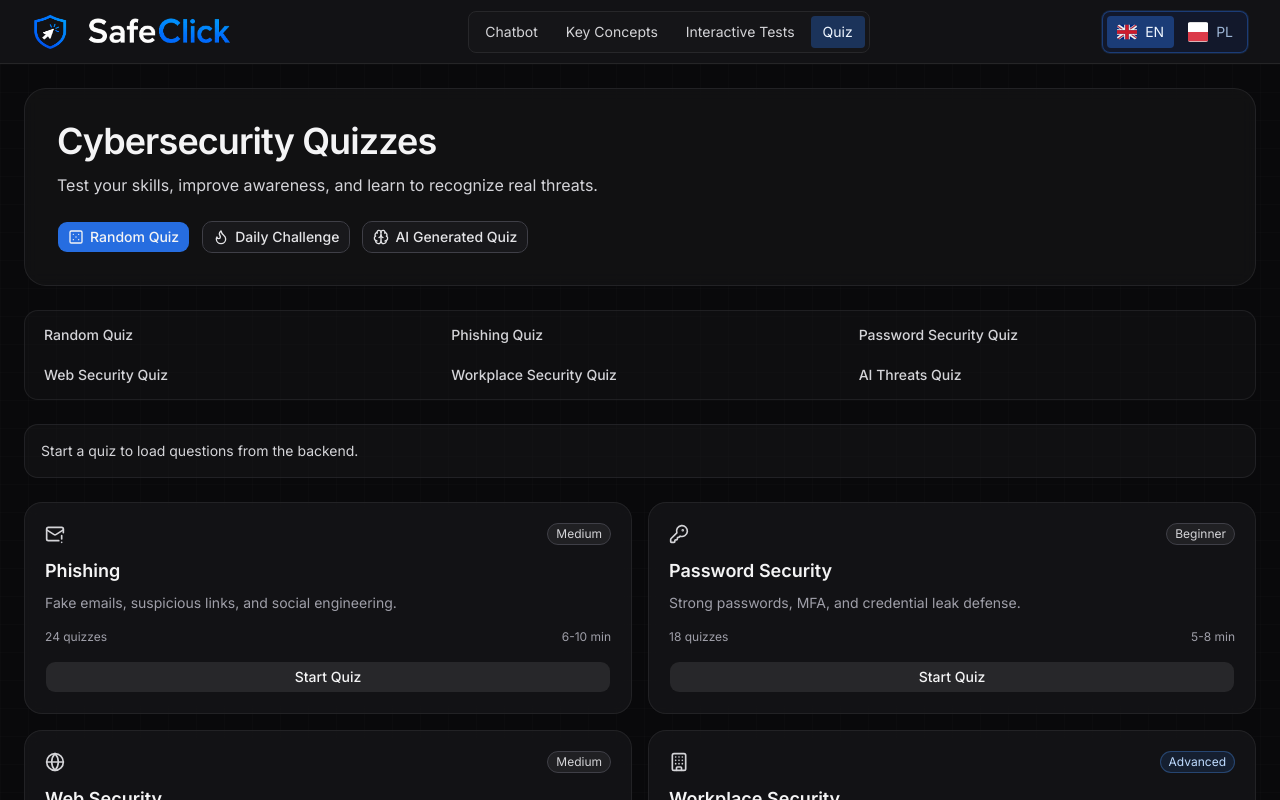
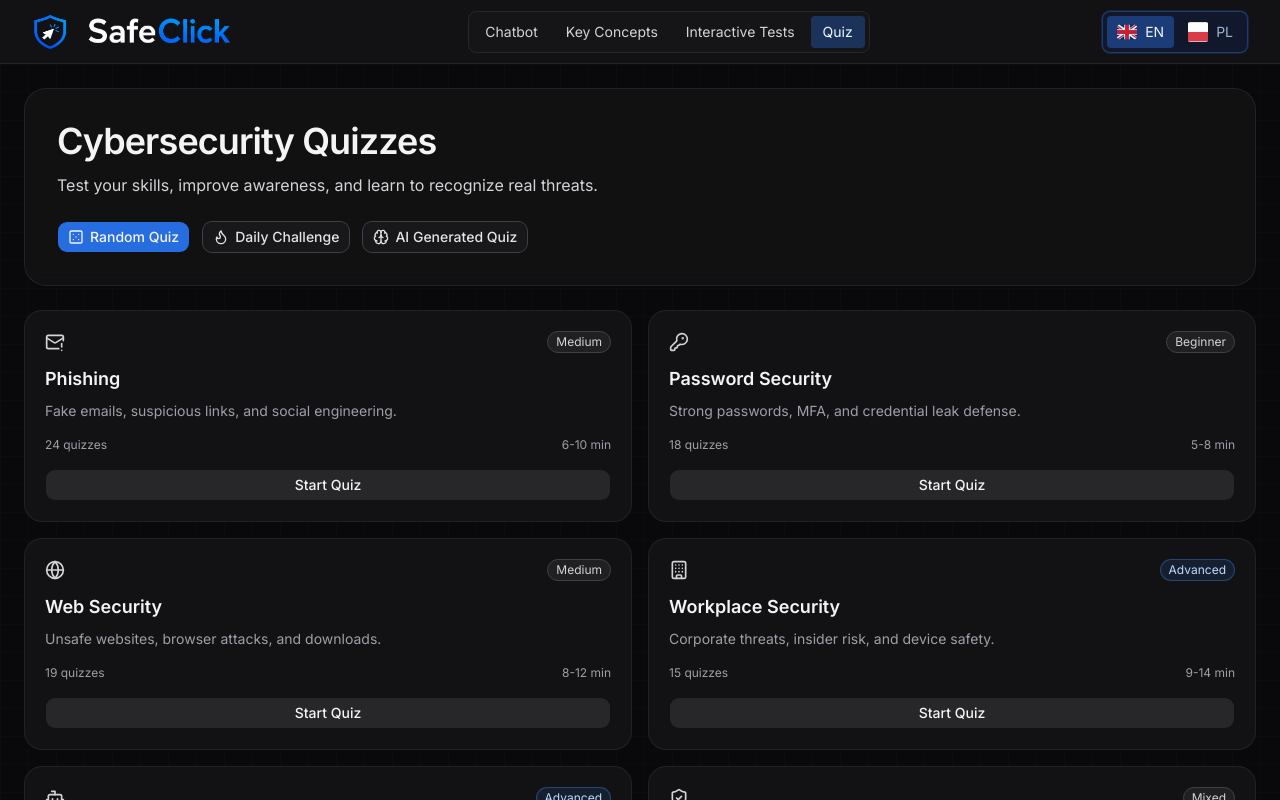
Before and after one commit to FalconDevX/kosciuszkon-frontend, a Next.js app: page /en/quiz in a window 1280 px wide. Shown: the top 800 px of the page. Built offline with nearby package versions, Linux system fonts and the light colour scheme.

Commit message:
Cleand up quiz section

```diff
--- a/app/components/quizzes/QuizzesDashboard.tsx
+++ b/app/components/quizzes/QuizzesDashboard.tsx
@@ -20,20 +20,10 @@ type Props = {
   dictionary: Dictionary;
 };
 
-const categoryButtons: Array<{ label: string; category?: QuizCategory }> = [
-  { label: "Random Quiz" },
-  { label: "Phishing Quiz", category: "Phishing" },
-  { label: "Password Security Quiz", category: "Password Security" },
-  { label: "Web Security Quiz", category: "Web Security" },
-  { label: "Workplace Security Quiz", category: "Workplace Security" },
-  { label: "AI Threats Quiz", category: "AI Threats" },
-];
-
 export function QuizzesDashboard({ locale, dictionary }: Props) {
   const quiz = useQuizSession();
   const [isLoading, setIsLoading] = useState(false);
   const [error, setError] = useState<string | null>(null);
-  const [lastLoadedCount, setLastLoadedCount] = useState<number>(0);
 
   const popularQuizzes = useMemo(
     () => [
@@ -62,7 +52,6 @@ export function QuizzesDashboard({ locale, dictionary }: Props) {
         ? await quizApi.getCategoryQuiz(category)
         : await quizApi.getRandomQuiz();
 
-      setLastLoadedCount(questions.length);
       if (!questions.length) {
         setError("No quiz questions available for this selection.");
         return;
@@ -126,20 +115,6 @@ export function QuizzesDashboard({ locale, dictionary }: Props) {
             </div>
           </motion.div>
 
-          <div className="grid gap-2 rounded-xl border border-zinc-800/70 bg-zinc-900/40 p-2 md:grid-cols-2 xl:grid-cols-3">
-            {categoryButtons.map((item) => (
-              <Button
-                key={item.label}
-                variant="ghost"
-                disabled={isLoading}
-                onClick={() => loadQuiz(item.category)}
-                className="justify-start text-zinc-300 hover:bg-zinc-800 hover:text-zinc-100"
-              >
-                {item.label}
-              </Button>
-            ))}
-          </div>
-
           {isLoading ? (
             <div className="rounded-xl border border-zinc-800/80 bg-zinc-900/50 p-4 text-sm text-zinc-300">
               Loading quiz questions...
@@ -148,11 +123,6 @@ export function QuizzesDashboard({ locale, dictionary }: Props) {
           {error ? (
             <div className="rounded-xl border border-zinc-700 bg-zinc-900/70 p-4 text-sm text-zinc-200">
               {error}
-            </div>
-          ) : null}
-          {!isLoading && !error && lastLoadedCount === 0 ? (
-            <div className="rounded-xl border border-zinc-800/80 bg-zinc-900/50 p-4 text-sm text-zinc-300">
-              Start a quiz to load questions from the backend.
             </div>
           ) : null}
 
```
